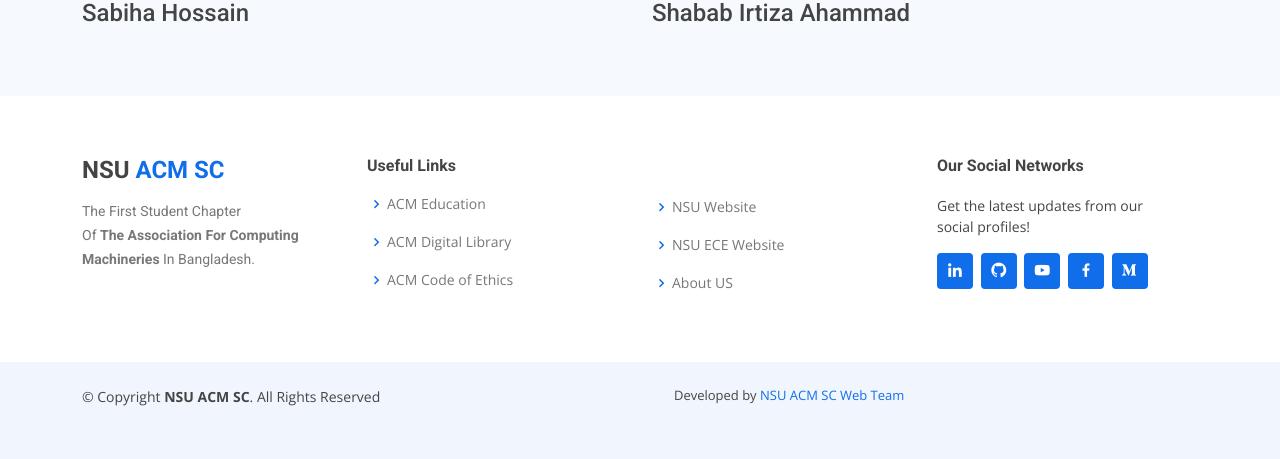
After one commit to KaziRamisaRifa/Hometrieve, a PHP site: page /webmasters.php in a window 1280 px wide. The commit adds this page. Shown: the part 838-1297 px from the top of the page. Run offline with PHP 8.4, Linux system fonts and the light colour scheme; some libraries are stand-ins or nearby versions.

Commit message:
Additional file adding

```diff
--- a/add_houses.php
+++ b/add_houses.php
@@ -50,7 +50,7 @@
               <div class="col-md-6">
                 <div class="form-group input-group">
                   <div class="input-group-prepend">
-                    <span class="input-group-text"> <i class="fa fa-phone">  </i> </span>
+                    <span class="input-group-text"> <i class="fa fa-phone"> </i> </span>
                   </div>
                   <input name="contact" class="form-control" placeholder="Owner Contact Number" type="text"  required="">
                 </div>
--- /dev/null
+++ b/webmasters.php
@@ -0,0 +1,272 @@
+<!DOCTYPE html>
+<html lang="en">
+
+<head>
+    <meta charset="utf-8">
+    <meta content="width=device-width, initial-scale=1.0" name="viewport">
+
+    <title>Web Team - NSU ACM SC</title>
+    <link rel="icon" href="assets/img/acm-logo.png" type="icon">
+
+    <meta content="" name="description">
+    <meta content="" name="keywords">
+
+    <!-- Favicons -->
+    <link href="assets/img/favicon.png" rel="icon">
+    <link href="assets/img/apple-touch-icon.png" rel="apple-touch-icon">
+
+    <!-- Google Fonts -->
+    <link href="https://fonts.googleapis.com/css?family=Open+Sans:300,300i,400,400i,600,600i,700,700i|Roboto:300,300i,400,400i,500,500i,600,600i,700,700i|Poppins:300,300i,400,400i,500,500i,600,600i,700,700i" rel="stylesheet">
+
+    <!-- CSS CDN Files -->
+    <link rel="stylesheet" href="https://cdnjs.cloudflare.com/ajax/libs/font-awesome/5.15.3/css/all.min.css" />
+    <link href="https://unpkg.com/aos@2.3.1/dist/aos.css" rel="stylesheet">
+    <link href="https://cdn.jsdelivr.net/npm/bootstrap@5.0.0-beta3/dist/css/bootstrap.min.css" rel="stylesheet">
+    <link rel="stylesheet" href="https://cdn.jsdelivr.net/npm/bootstrap-icons@1.4.1/font/bootstrap-icons.css">
+    <link href='https://unpkg.com/boxicons@2.0.7/css/boxicons.min.css' rel='stylesheet'>
+    <link rel="stylesheet" href="https://cdn.jsdelivr.net/npm/glightbox/dist/css/glightbox.min.css" />
+    <link rel="stylesheet" href="https://unpkg.com/swiper/swiper-bundle.min.css" />
+
+    <!-- Template Main CSS File -->
+    <link href="assets/css/style.css" rel="stylesheet">
+    <!-- Custom CSS File -->
+    <link rel="stylesheet" href="./css/style.css">
+
+</head>
+
+<body>
+
+    <!-- ======= Header ======= -->
+    <header id="header" class="d-flex align-items-center">
+        <div class="container d-flex align-items-center justify-content-between">
+            <a href="home.html" class="logo"><img src="assets/img/acm-logo.png" alt="NSU ACM Student Chapter"></a>
+
+            <nav id="navbar" class="navbar">
+                <ul>
+                    <li><a class="nav-link scrollto " href="home.html">Home</a></li>
+                    <li><a class="nav-link scrollto" href="update.html">Updates</a></li>
+                    <li><a class="nav-link scrollto" href="event.html">Events</a></li>
+                    <li><a class="nav-link scrollto" href="about.html">About</a></li>
+                    <li class="dropdown"><a href="#team"><span>Core Body</span> <i class="bi bi-chevron-down"></i></a>
+                        <ul>
+                            <li><a href="executive-body.html">Executive Body</a></li>
+                            <li><a href="sub-executive.html">Sub Executive</a></li>
+                            <li><a href="incharge.html">In Charge</a></li>
+                            <li><a href="ex-executives.html">Ex-Executive Body</a></li>
+                            <li><a href="ex-faculty-sponsor.html">Ex-Faculty Sponsor</a></li>
+                        </ul>
+                    </li>
+                    <li class="dropdown"> <a class="active" href="#faq"><span>Team</span> <i class="bi bi-chevron-down"></i></a>
+                        <ul>
+                            <li><a href="team-promotions.html">Team Promotions</a></li>
+                            <li><a href="team-corporate.html"> Team Corporate</a></li>
+                            <li><a href="team-publications.html"> Team Publications</a></li>
+                            <li><a href="team-provision.html">Team Provision</a></li>
+                            <li><a href="floating-team.html">Floating Teams</a>
+                            </li>
+                        </ul>
+                    </li>
+                    <li><a class="nav-link scrollto " href="membership.html">Membership</a></li>
+                    <li><a class="nav-link scrollto" href="verify-cert">Certificate</a></li>
+                    <!-- Dark mode -->
+                    <li>
+                        <form class="form">
+                            <td width="100">
+                                <div class="toggle">
+                                    <input id="on" type="radio" value="on" name="radio" onclick="changeState()">
+                                    <input id="off" type="radio" value="off" name="radio" onclick="changeState()">
+                                    <div class="toggle__pointer"></div>
+                                </div>
+                            </td>
+                        </form>
+                        <!--- <button onclick="toggleTheme('dark');"  >Dark</button><button onclick="toggleTheme('light');">Light Mode</button> -->
+                    </li>
+                </ul>
+                <i class="bi bi-list mobile-nav-toggle"></i>
+            </nav><!-- .navbar -->
+
+        </div>
+    </header><!-- End Header -->
+
+    <main id="main" data-aos="fade-up">
+
+        <!-- Team section -->
+        <section id="team" class="team section-bg">
+            <div class="container" data-aos="fade-up">
+
+                <div class="section-title">
+                    <h2>WebMasters</h2>
+                </div>
+
+                <div class="row justify-content-center">
+                    <div class="col-lg-6 col-md-6 d-flex align-items-stretch" data-aos="fade-up" data-aos-delay="100">
+                        <div class="member">
+                            <div class="member-img">
+                                <img src="assets/img/team/Sudipta Bhatta Vice Chair.jpg" class="img-fluid" alt="">
+                                <!-- <div class="social">
+                          <a href="#" target="_blank" class="facebook"><i class="bx bxl-facebook"></i></a>
+                          <a href="#" target="_blank" class="linkedin"><i class="bx bxl-linkedin"></i></a>
+                      </div> -->
+                            </div>
+                            <div class="member-info">
+                                <h4>Khalid Bin Shafiq</h4>
+                            </div>
+                        </div>
+                    </div>
+
+                    <div class="col-lg-6 col-md-6 d-flex align-items-stretch" data-aos="fade-up" data-aos-delay="100">
+                        <div class="member">
+                            <div class="member-img">
+                                <img src="assets/img/team/S. M. Sajid Hasan Shanta (Sub Eb Team Promotions).jpg" class="img-fluid" alt="">
+                                <!-- <div class="social">
+                              <a href="#" target="_blank" class="facebook"><i class="bx bxl-facebook"></i></a>
+                              <a href="#" target="_blank" class="linkedin"><i class="bx bxl-linkedin"></i></a>
+                          </div> -->
+                            </div>
+                            <div class="member-info">
+                                <h4>Kazi ramisa Rifa</h4>
+                            </div>
+                        </div>
+                    </div>
+
+                    <div class="col-lg-6 col-md-6 d-flex align-items-stretch" data-aos="fade-up" data-aos-delay="100">
+                        <div class="member">
+                            <div class="member-img">
+                                <img src="assets/img/team/Khalid Bin Shafiq.jpg" class="img-fluid" alt="">
+                                <!-- <div class="social">
+                              <a href="#" target="_blank" class="facebook"><i class="bx bxl-facebook"></i></a>
+                              <a href="#" target="_blank" class="linkedin"><i class="bx bxl-linkedin"></i></a>
+                          </div> -->
+                            </div>
+                            <div class="member-info">
+                                <h4>Sabiha Hossain</h4>
+                            </div>
+                        </div>
+                    </div>
+
+                    <div class="col-lg-6 col-md-6 d-flex align-items-stretch" data-aos="fade-up" data-aos-delay="100">
+                        <div class="member">
+                            <div class="member-img">
+                                <img src="assets/img/team/Khalid Bin Shafiq.jpg" class="img-fluid" alt="">
+                                <!-- <div class="social">
+                              <a href="#" target="_blank" class="facebook"><i class="bx bxl-facebook"></i></a>
+                              <a href="#" target="_blank" class="linkedin"><i class="bx bxl-linkedin"></i></a>
+                          </div> -->
+                            </div>
+                            <div class="member-info">
+                                <h4>Shabab Irtiza Ahammad</h4>
+                            </div>
+                        </div>
+                    </div>
+                </div>
+            </div>
+        </section>
+        <!-- End Team Section -->
+
+    </main><!-- End #main -->
+
+    <!-- ======= Footer ======= -->
+    <footer id="footer">
+        <div class="footer-top">
+            <div class="container">
+                <div class="row">
+
+                    <div class="col-lg-3 col-md-6 footer-contact">
+                        <h3>NSU <span>ACM SC</span></h3>
+                        <p>
+                            The First Student Chapter <br>Of <strong>The
+                                Association For Computing <br>Machineries</strong>
+                            In Bangladesh.
+                        </p>
+                    </div>
+
+                    <div class="col-lg-3 col-md-6 footer-links">
+                        <h4>Useful Links</h4>
+                        <ul>
+                            <li><i class="bx bx-chevron-right"></i> <a href="https://www.acm.org/education/" target="_blank">ACM
+                                    Education</a></li>
+                            <li><i class="bx bx-chevron-right"></i> <a href="https://www.acm.org/publications/digital-library/" target="_blank">ACM Digital Library</a></li>
+                            <li><i class="bx bx-chevron-right"></i> <a href="https://www.acm.org/code-of-ethics/" target="_blank">ACM
+                                    Code of Ethics</a></li>
+                        </ul>
+                    </div>
+
+                    <div class="col-lg-3 col-md-6 footer-links">
+                        <br>
+                        <br>
+                        <ul>
+                            <li><i class="bx bx-chevron-right"></i> <a href="http://www.northsouth.edu/" target="_blank">NSU
+                                    Website</a></li>
+                            <li><i class="bx bx-chevron-right"></i> <a href="http://ece.northsouth.edu/" target="_blank">NSU ECE
+                                    Website</a></li>
+                            <li><i class="bx bx-chevron-right"></i> <a href="about.html" target="_blank">About US</a></li>
+                        </ul>
+                        <!--
+            ACM Education
+            https://www.acm.org/education/
+
+            ACM Digital Library
+            https://www.acm.org/publications/digital-library/
+
+            ACM Code of Ethics
+            https://www.acm.org/code-of-ethics/
+
+            NSU Website
+            http://www.northsouth.edu/
+
+            NSU ECE Website
+            http://ece.northsouth.edu/
+
+            About US
+            -->
+                    </div>
+
+                    <div class="col-lg-3 col-md-6 footer-links">
+                        <h4>Our Social Networks</h4>
+                        <p>Get the latest updates from our<br>social profiles!</p>
+                        <div class="social-links mt-3">
+                            <a href="https://www.linkedin.com/company/nsuacmc/" target="_blank" class="linkedin"><i class="bx bxl-linkedin"></i></a>
+                            <a href="https://github.com/NSU-ACM-SC/" target="_blank" class="github"><i class="bx bxl-github"></i></a>
+                            <a href="https://tinyurl.com/y228boc9/" target="_blank" class="youtube"><i class="bx bxl-youtube"></i></a>
+                            <a href="https://www.facebook.com/nsuacmc/" target="_blank" class="facebook"><i class="bx bxl-facebook"></i></a>
+                            <a href="https://medium.com/nsuacmsc/" target="_blank" class="medium"><i class="bx bxl-medium"></i></a>
+                            <!--
+              LinkedIn: https://www.linkedin.com/company/nsuacmc
+              GitHub: https://github.com/NSU-ACM-SC
+              Youtube:https://tinyurl.com/y228boc9
+              Facebook: https://www.facebook.com/nsuacmc
+              Medium: https://medium.com/nsuacmsc
+              -->
+                        </div>
+                    </div>
+
+                </div>
+            </div>
+        </div>
+
+        <div class="container py-4">
+            <div class="copyright">
+                &copy; Copyright <strong><span>NSU ACM SC</span></strong>. All Rights Reserved
+            </div>
+            <div class="credits">
+                Developed by <a href="web-team.html">NSU ACM SC Web Team</a>
+            </div>
+        </div>
+    </footer><!-- End Footer -->
+
+    <div id="preloader"></div>
+    <a href="#" class="back-to-top d-flex align-items-center justify-content-center"><i class="bi bi-arrow-up-short"></i></a>
+
+    <!-- JS CDN Files -->
+    <script src="https://unpkg.com/aos@2.3.1/dist/aos.js"></script>
+    <script src="https://cdn.jsdelivr.net/npm/bootstrap@5.0.0-beta3/dist/js/bootstrap.bundle.min.js"></script>
+    <script src="https://cdn.jsdelivr.net/gh/mcstudios/glightbox/dist/js/glightbox.min.js"></script>
+    <script src="assets/vendor/isotope-layout/isotope.pkgd.min.js"></script>
+    <script src="https://unpkg.com/swiper/swiper-bundle.min.js"></script>
+
+    <!-- Template Main JS File -->
+    <script src="assets/js/main.js"></script>
+
+</body>
+
+</html>
```
